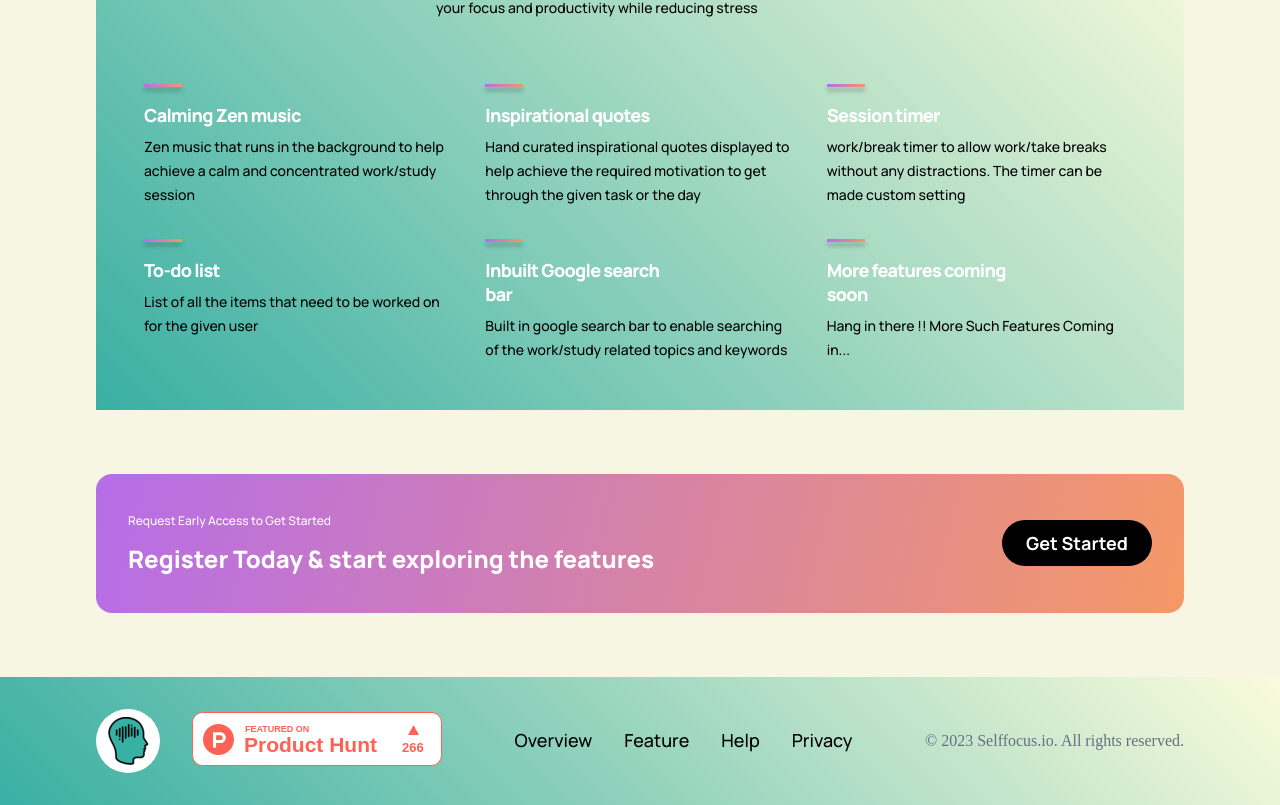
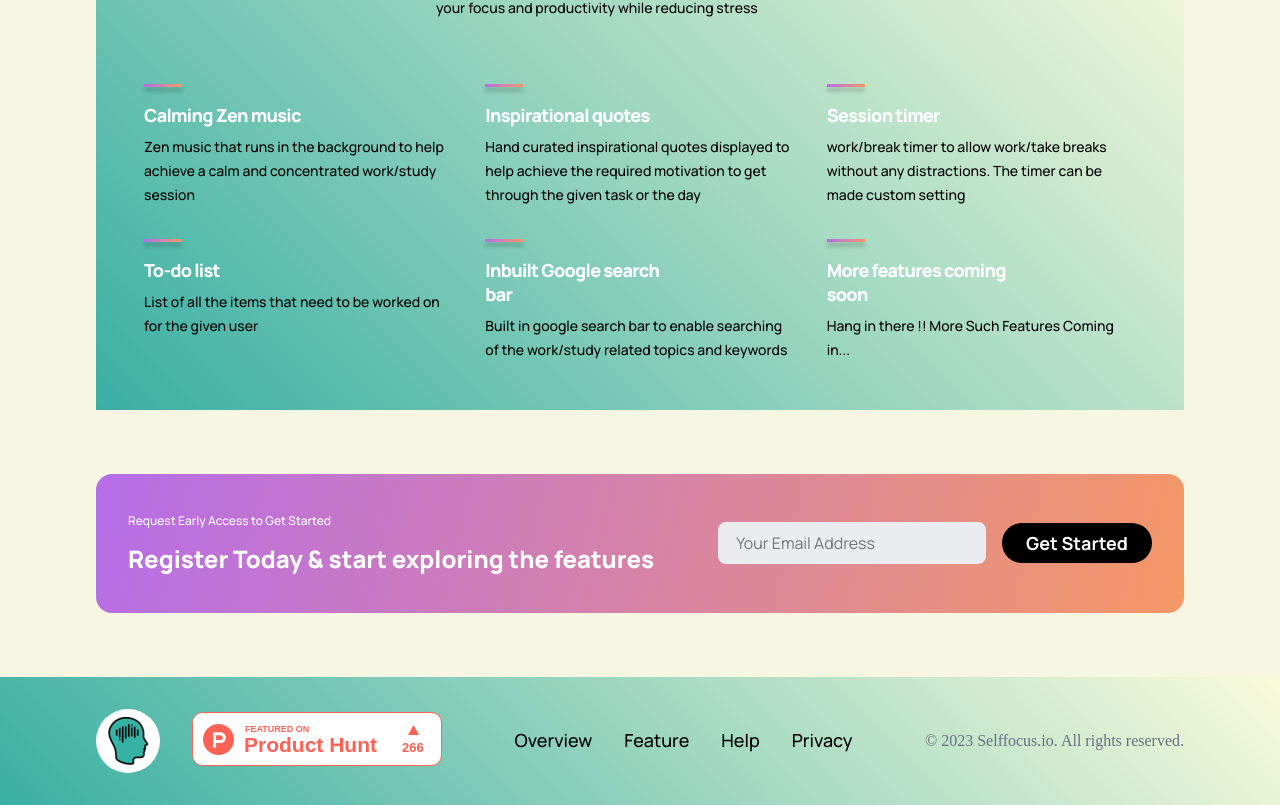
Before and after one commit to saranyavinjarapu/Selfocus_Landing_Page, a React (Create React App) app: page / in a window 1280 px wide. Shown: the part 2218-3023 px from the top of the page. Built offline with nearby package versions, Linux system fonts and the light colour scheme.

Commit message:
added submission logic for email submission

```diff
--- a/src/components/cta/cta.css
+++ b/src/components/cta/cta.css
@@ -11,7 +11,6 @@
 .selfocus__cta-content {
   display: flex;
   flex-direction: column;
-
   text-align: left;
   color: #fff;
 }
@@ -30,12 +29,44 @@
   font-weight: 800;
 }
 
+.selfocus__cta-submission {
+  display: flex;
+  flex-direction: column;
+  gap: 1rem;
+}
+
+.selfocus__cta-submission a {
+  color: revert !important;
+  text-decoration: revert !important;
+}
+
+.selfocus__cta-submission h1 {
+  font-size: 22px;
+}
+
 .selfocus__cta-btn {
   display: flex;
   justify-content: center;
   align-items: center;
+  margin-left: 4rem;
+  gap: 1rem;
+  flex: 2 1;
+}
 
-  margin-left: 2rem;
+.selfocus__cta-btn input {
+  width: 100%;
+  min-height: 42px;
+  font-family: var(--font-family);
+  font-weight: 400;
+  font-size: 16px;
+  line-height: 5px;
+  background: var(--color-footer);
+  border: 2px solid var(--color-footer);
+  padding: 0.3rem 1rem;
+  outline: none;
+  border-top-left-radius: 5px;
+  border-bottom-left-radius: 5px;
+  border-radius: 0.5rem;
 }
 
 .selfocus__cta-btn button {
@@ -45,9 +76,8 @@
   font-weight: 700;
   font-size: 18px;
   line-height: 30px;
-  padding: 0.5rem 1rem;
+  padding: 0.3rem 1rem;
   border-radius: 2rem;
-
   border: none;
   outline: none;
   cursor: pointer;
@@ -58,7 +88,6 @@
   .selfocus__cta {
     flex-direction: column;
   }
-
   .selfocus__cta-btn {
     margin: 2rem 0 0;
   }
--- a/src/components/cta/cta.js
+++ b/src/components/cta/cta.js
@@ -1,18 +1,42 @@
-import React from "react";
+import React, { useRef, useState } from "react";
 import "./cta.css";
 
-const cta = () => {
+const Cta = () => {
+  const emailRef = useRef(null);
+  const [emailSubscription, setEmailSubscription] = useState(false);
+
+  const handleOnSubmit = (e) => {
+    e.preventDefault();
+    console.log(emailRef.current.value);
+    setEmailSubscription(true);
+  };
   return (
     <div className="selfocus__cta section__margin">
       <div className="selfocus__cta-content">
         <p>Request Early Access to Get Started</p>
         <h3>Register Today & start exploring the features</h3>
       </div>
-      <div className="selfocus__cta-btn">
-        <button type="button">Get Started</button>
-      </div>
+
+      {emailSubscription ? (
+        <div className="selfocus__cta-submission">
+          <h1>Thank you for your submission</h1>
+          <p>
+            We care about your data. The Google{" "}
+            <a href="https://policies.google.com/terms">Terms</a> and{" "}
+            <a href="https://policies.google.com/privacy">Privacy Policy</a>{" "}
+            apply.
+          </p>
+        </div>
+      ) : (
+        <div className="selfocus__cta-btn">
+          <input type="email" ref={emailRef} placeholder="Your Email Address" />
+          <button type="button" onClick={handleOnSubmit}>
+            Get Started
+          </button>
+        </div>
+      )}
     </div>
   );
 };
 
-export default cta;
+export default Cta;
--- a/src/containers/footer/helpers.js
+++ b/src/containers/footer/helpers.js
@@ -1,16 +1,16 @@
 export const FooterMenu = () => (
   <>
     <p>
-      <a href="#">Overview</a>
+      <a href="#home">Overview</a>
     </p>
     <p>
-      <a href="#">Feature</a>
+      <a href="#features">Feature</a>
     </p>
     <p>
-      <a href="#">Help</a>
+      <a href="#whatselfocus">Help</a>
     </p>
     <p>
-      <a href="#">Privacy</a>
+      <a href="#whatselfocus">Privacy</a>
     </p>
   </>
 );
```
Also changed, not shown: 1 other file (tests, documents, lock files or other folders).
